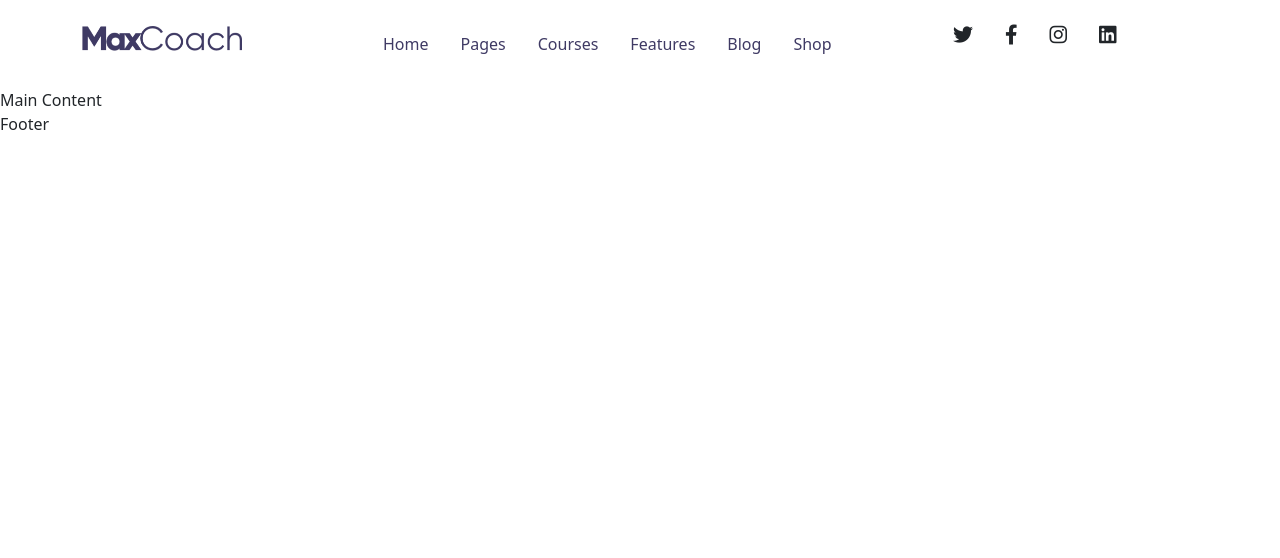
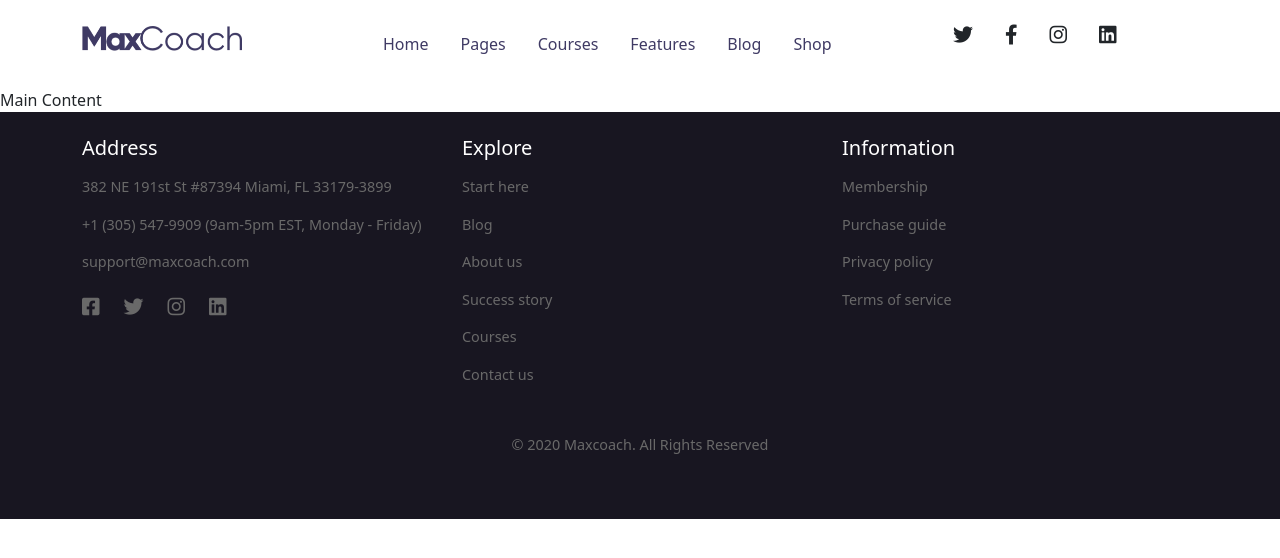
Before and after one commit to giovannimegliola/proj-html-vuejs, a Vue app: page / in a window 1280 px wide. Shown: the top 558 px of the page. Built offline with nearby package versions, Linux system fonts and the light colour scheme.

Commit message:
added content in footer

```diff
--- a/src/App.vue
+++ b/src/App.vue
@@ -1,7 +1,7 @@
 <template>
   <HeaderApp />
   <MainContentApp /> Main Content
-  <FooterApp />Footer
+  <FooterApp />
 </template>
 
 <script>
--- a/src/components/FooterApp.vue
+++ b/src/components/FooterApp.vue
@@ -1,15 +1,72 @@
 <template>
-  <div>
-
-  </div>
+  <footer class="py-4">
+    <div class="container">
+      <div class="row">
+        <div class="col-md-4">
+          <h5>Address</h5>
+          <ul class="list-unstyled">
+            <li v-for="(item,index) in lists.address" :key="index" class="py-2">{{ item }}</li>
+          </ul>
+          <i class="fa-brands fa-square-facebook"></i>
+          <i class="fa-brands fa-twitter ms-4"></i>
+          <i class="fa-brands fa-instagram ms-4"></i>
+          <i class="fa-brands fa-linkedin ms-4"></i>
+        </div>
+        <div class="col-md-4 ">
+          <h5>Explore</h5>
+          <ul class="list-unstyled">
+            <li v-for="(item,index) in lists.explore" :key="index" class="py-2">{{ item }}</li>
+          </ul>
+        </div>
+        <div class="col-md-4">
+          <h5>Information</h5>
+          <ul class="list-unstyled">
+            <li v-for="(item,index) in lists.information" :key="index" class="py-2">{{ item }}</li>
+          </ul>
+        </div>
+      </div>
+      <p class="text-center py-4 ">&#169; 2020 Maxcoach. All Rights Reserved</p>
+    </div>
+  </footer>
 </template>
 
+
 <script>
+  import { lists } from '../data/lists.js'
   export default {
-
+    name: 'FooterApp',
+    data(){
+      return{
+        lists,
+      }
+    }
   }
 </script>
 
 <style lang="scss" scoped>
+footer{
+  background-color:#181621 ;
+  color: #696969 ;
+  font-size: 0.9em;
+}
 
+h5{
+  color: white;
+}
+
+i{
+  font-size: 20px;
+  cursor: pointer;
+}
+
+i:hover{
+  color: white;
+}
+
+li{
+  cursor: pointer;
+}
+li:hover{
+  color: #20ad96;
+}
 </style>
--- a/src/data/lists.js
+++ b/src/data/lists.js
@@ -0,0 +1,9 @@
+const lists = {
+  address: ["382 NE 191st St #87394 Miami, FL 33179-3899", "+1 (305) 547-9909 (9am-5pm EST, Monday - Friday)", "support@maxcoach.com"],
+
+  explore: ["Start here","Blog", "About us", "Success story", "Courses", "Contact us"],
+
+  information: ["Membership", "Purchase guide", "Privacy policy", "Terms of service"],
+};
+
+export { lists };
```
